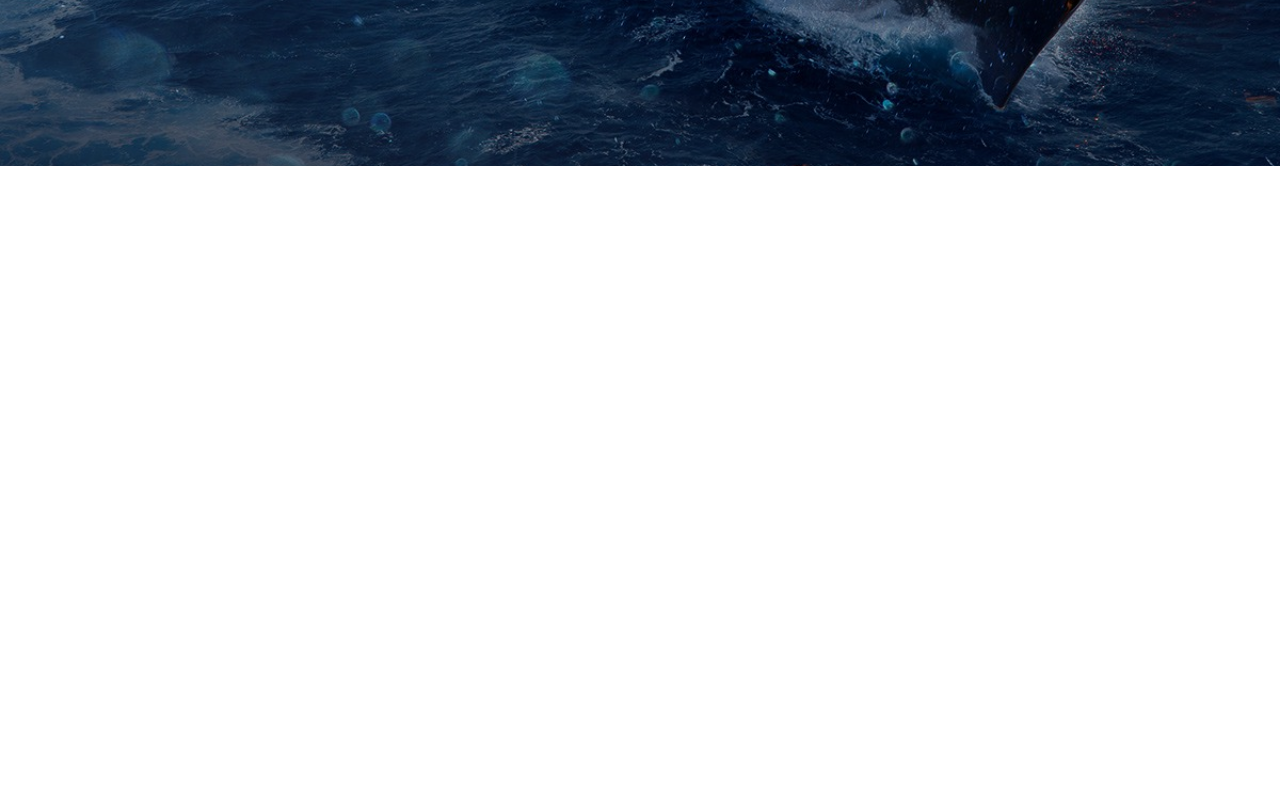
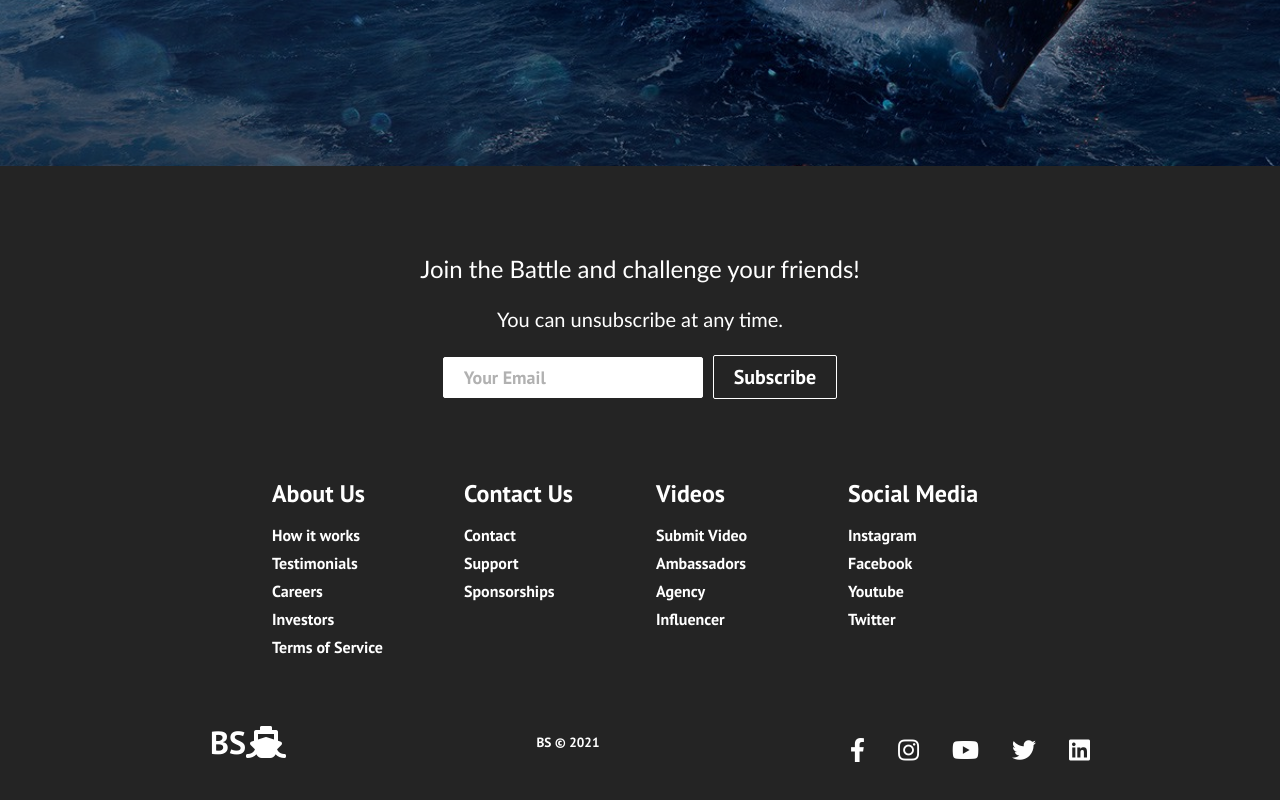
Before and after one commit to manucanadas/batallanaval, a React (Create React App) app: page / in a window 1280 px wide. Shown: the part 714-1514 px from the top of the page. Before the commit the page ends 880 px from the top, so only its background shows below. Built offline with nearby package versions, Linux system fonts and the light colour scheme.

Commit message:
Footer done

```diff
--- /dev/null
+++ b/src/components/Footer.css
@@ -0,0 +1,163 @@
+.footer-container {
+    background-color: #242424;
+    padding: 4rem 0 2rem 0;
+    display: flex;
+    flex-direction: column;
+    justify-content: center;
+    align-items: center;
+  }
+
+  .footer-subscription {
+    display: flex;
+    flex-direction: column;
+    justify-content: center;
+    align-items: center;
+    text-align: center;
+
+    margin-bottom: 24px;
+    padding: 24px;
+    color: #fff;
+  }
+
+  .footer-subscription > p {
+    font-family: 'Trebuchet MS', 'Lucida Sans Unicode', 'Lucida Grande',
+      'Lucida Sans', Arial, sans-serif;
+  }
+
+  .footer-subscription-heading {
+    margin-bottom: 24px;
+    font-size: 24px;
+  }
+
+  .footer-subscription-text {
+    margin-bottom: 24px;
+    font-size: 20px;
+  }
+
+  .footer-input {
+    padding: 8px 20px;
+    border-radius: 2px;
+    margin-right: 10px;
+    outline: none;
+    border: none;
+    font-size: 18px;
+    margin-bottom: 16px;
+    border: 1px solid #fff;
+  }
+
+  .footer-links {
+    width: 100%;
+    max-width: 1000px;
+    display: flex;
+    justify-content: center;
+  }
+
+  .footer-link-wrapper {
+    display: flex;
+  }
+
+  .footer-link-items {
+    display: flex;
+    flex-direction: column;
+    align-items: flex-start;
+    margin: 16px;
+    text-align: left;
+    width: 160px;
+    box-sizing: border-box;
+  }
+
+  .footer-link-items h2 {
+    margin-bottom: 16px;
+  }
+
+  .footer-link-items > h2 {
+    color: #fff;
+  }
+
+  .footer-link-items a {
+    color: #fff;
+    text-decoration: none;
+    margin-bottom: 0.5rem;
+  }
+
+  .footer-link-items a:hover {
+    color: #e9e9e9;
+    transition: 0.3s ease-out;
+  }
+
+  .footer-email-form h2 {
+    margin-bottom: 2rem;
+  }
+
+  .footer-input::placeholder {
+    color: #b1b1b1;
+  }
+
+  /* Social Icons */
+  .social-icon-link {
+    color: #fff;
+    font-size: 24px;
+  }
+
+  .social-media {
+    max-width: 1000px;
+    width: 100%;
+  }
+
+  .social-media-wrap {
+    display: flex;
+    justify-content: space-between;
+    align-items: center;
+    width: 90%;
+    max-width: 1000px;
+    margin: 40px auto 0 auto;
+  }
+
+  .social-icons {
+    display: flex;
+    justify-content: space-between;
+    align-items: center;
+    width: 240px;
+  }
+
+  .social-logo {
+    color: #fff;
+    justify-self: start;
+    margin-left: 20px;
+    cursor: pointer;
+    text-decoration: none;
+    font-size: 2rem;
+    display: flex;
+    align-items: center;
+    margin-bottom: 16px;
+  }
+
+  .website-rights {
+    color: #fff;
+    margin-bottom: 16px;
+  }
+
+  @media screen and (max-width: 820px) {
+    .footer-links {
+      padding-top: 2rem;
+    }
+
+    .footer-input {
+      width: 100%;
+    }
+
+    .btn {
+      width: 100%;
+    }
+
+    .footer-link-wrapper {
+      flex-direction: column;
+    }
+
+    .social-media-wrap {
+      flex-direction: column;
+    }
+  }
+
+  @media screen and (max-width: 768px) {
+  }
--- /dev/null
+++ b/src/components/Footer.js
@@ -0,0 +1,119 @@
+import React from 'react';
+import './Footer.css';
+import { Button } from './Button';
+import { Link } from 'react-router-dom';
+
+function Footer() {
+  return (
+    <div className='footer-container'>
+      <section className='footer-subscription'>
+        <p className='footer-subscription-heading'>
+          Join the Battle and challenge your friends!
+        </p>
+        <p className='footer-subscription-text'>
+          You can unsubscribe at any time.
+        </p>
+        <div className='input-areas'>
+          <form>
+            <input
+              className='footer-input'
+              name='email'
+              type='email'
+              placeholder='Your Email'
+            />
+            <Button buttonStyle='btn--outline'>Subscribe</Button>
+          </form>
+        </div>
+      </section>
+      <div class='footer-links'>
+        <div className='footer-link-wrapper'>
+          <div class='footer-link-items'>
+            <h2>About Us</h2>
+            <Link to='/sign-up'>How it works</Link>
+            <Link to='/'>Testimonials</Link>
+            <Link to='/'>Careers</Link>
+            <Link to='/'>Investors</Link>
+            <Link to='/'>Terms of Service</Link>
+          </div>
+          <div class='footer-link-items'>
+            <h2>Contact Us</h2>
+            <Link to='/'>Contact</Link>
+            <Link to='/'>Support</Link>
+            <Link to='/'>Sponsorships</Link>
+          </div>
+        </div>
+        <div className='footer-link-wrapper'>
+          <div class='footer-link-items'>
+            <h2>Videos</h2>
+            <Link to='/'>Submit Video</Link>
+            <Link to='/'>Ambassadors</Link>
+            <Link to='/'>Agency</Link>
+            <Link to='/'>Influencer</Link>
+          </div>
+          <div class='footer-link-items'>
+            <h2>Social Media</h2>
+            <Link to='/'>Instagram</Link>
+            <Link to='/'>Facebook</Link>
+            <Link to='/'>Youtube</Link>
+            <Link to='/'>Twitter</Link>
+          </div>
+        </div>
+      </div>
+      <section class='social-media'>
+        <div class='social-media-wrap'>
+          <div class='footer-logo'>
+            <Link to='/' className='social-logo'>
+              BS
+              <i class="fas fa-ship" />
+            </Link>
+          </div>
+          <small class='website-rights'>BS © 2021</small>
+          <div class='social-icons'>
+            <Link
+              class='social-icon-link facebook'
+              to='/'
+              target='_blank'
+              aria-label='Facebook'
+            >
+              <i class='fab fa-facebook-f' />
+            </Link>
+            <Link
+              class='social-icon-link instagram'
+              to='/'
+              target='_blank'
+              aria-label='Instagram'
+            >
+              <i class='fab fa-instagram' />
+            </Link>
+            <Link
+              class='social-icon-link youtube'
+              to='/'
+              target='_blank'
+              aria-label='Youtube'
+            >
+              <i class='fab fa-youtube' />
+            </Link>
+            <Link
+              class='social-icon-link twitter'
+              to='/'
+              target='_blank'
+              aria-label='Twitter'
+            >
+              <i class='fab fa-twitter' />
+            </Link>
+            <Link
+              class='social-icon-link twitter'
+              to='/'
+              target='_blank'
+              aria-label='LinkedIn'
+            >
+              <i class='fab fa-linkedin' />
+            </Link>
+          </div>
+        </div>
+      </section>
+    </div>
+  );
+}
+
+export default Footer;
--- a/src/components/HeroSection.css
+++ b/src/components/HeroSection.css
@@ -1,11 +1,3 @@
-video {
-    object-fit: cover;
-    width: 100%;
-    height: 100%;
-    position: fixed;
-    z-index: -1;
-}
-
 .hero-container {
     background: url("images/bs.jpg") center center/cover no-repeat;
     height: 100vh;
--- a/src/components/HeroSection.js
+++ b/src/components/HeroSection.js
@@ -6,7 +6,6 @@
 function HeroSection() {
   return (
     <div className="hero-container">
-      {/* <video src="/videos/video-2.mp4" autoPlay loop muted /> */}
       <h1>THE BATTLE AWAITS</h1>
       <p>What are you waiting for?</p>
       <div className="hero-btns">
--- a/src/components/pages/Home.js
+++ b/src/components/pages/Home.js
@@ -1,11 +1,13 @@
 import React from 'react';
 import "../../App.css";
 import HeroSection from "../HeroSection";
+import Footer from "../Footer";
 
 function Home() {
     return (
         <>
         <HeroSection />
+        <Footer />
         </>
     );
 }
```
